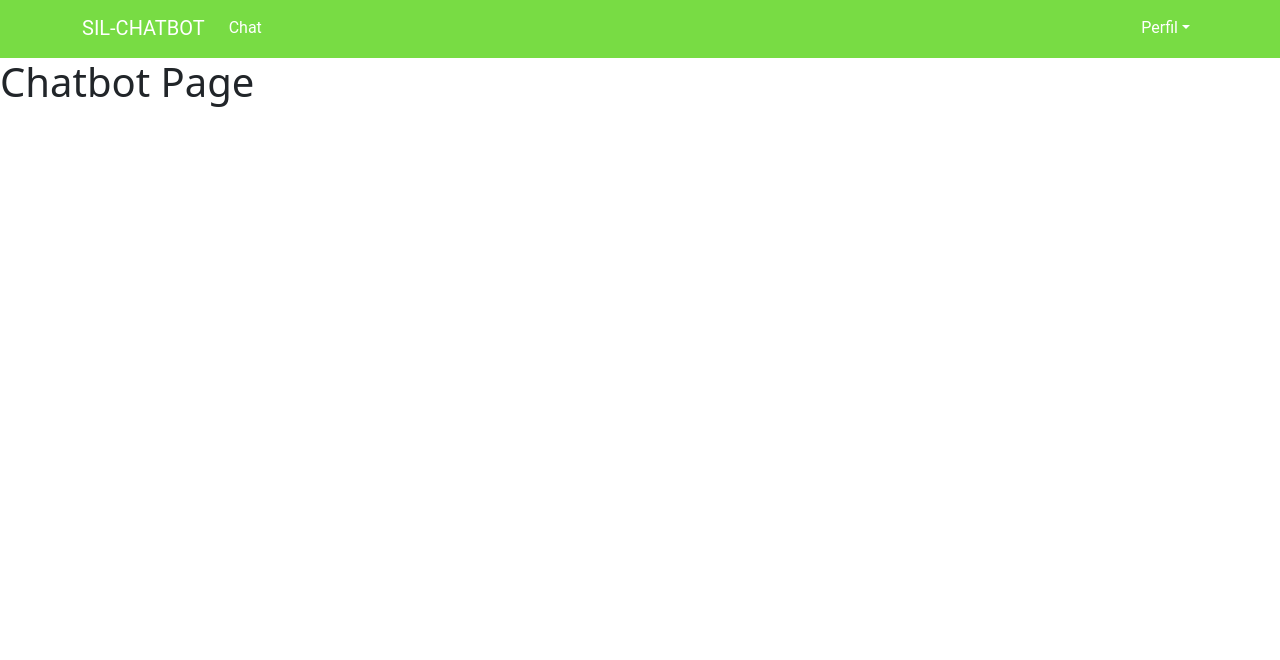
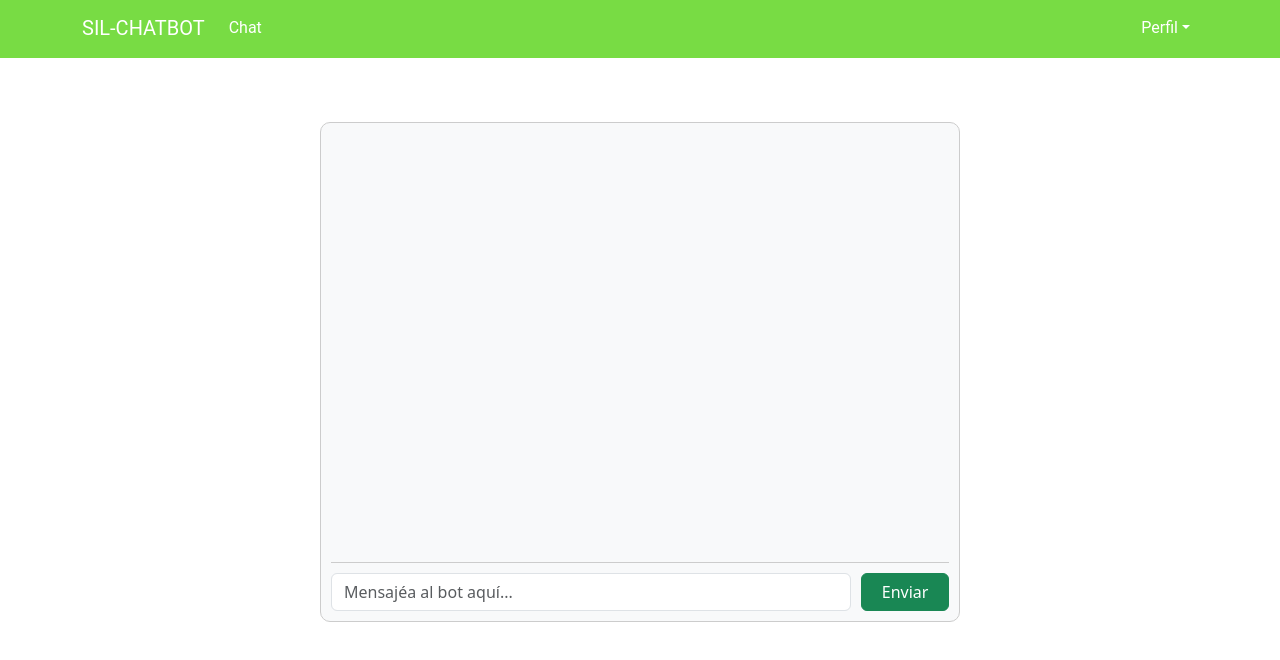
Before and after one commit to JorgeML01/chatbot, a React (Create React App) app in the folder chatbot-app/: page /chatbot in a window 1280 px wide. Shown: the top 660 px of the page. Built offline with nearby package versions, Linux system fonts and the light colour scheme.

Commit message:
chatbot ui update

```diff
--- a/chatbot-app/src/pages/ChatbotPage/ChatbotPage.jsx
+++ b/chatbot-app/src/pages/ChatbotPage/ChatbotPage.jsx
@@ -1,9 +1,48 @@
-function ChatbotPage() {
+import React, { useState } from 'react';
+import { Form, Button } from 'react-bootstrap';
+import './styles.css';  // Archivo CSS personalizado
+
+const Chatbot = () => {
+  const [messages, setMessages] = useState([]);
+  const [inputMessage, setInputMessage] = useState('');
+
+  const handleSendMessage = () => {
+    if (inputMessage.trim()) {
+      const userMessage = { text: inputMessage, sender: 'user' };
+      setMessages([...messages, userMessage]);
+      setInputMessage('');
+
+      // Simular respuesta del bot
+      setTimeout(() => {
+        const botMessage = { text: `Hola Buenos Días! Un gusto en conocerte. ¿Hay algo en lo que necesitas ayuda?`, sender: 'bot' };
+        setMessages(prevMessages => [...prevMessages, botMessage]);
+      }, 1000);
+    }
+  };
+
   return (
-    <div>
-        <h1>Chatbot Page</h1>
+    <div className="chat-container">
+      <div className="messages-container">
+        {messages.map((msg, index) => (
+          <div key={index} className={`message ${msg.sender}`}>
+            <div className="message-text">{msg.text}</div>
+          </div>
+        ))}
+      </div>
+      <Form.Group className="input-container d-flex">
+        <Form.Control
+          type="text"
+          placeholder="Mensajéa al bot aquí..."
+          value={inputMessage}
+          onChange={(e) => setInputMessage(e.target.value)}
+          className="message-input"
+        />
+        <Button variant="success" onClick={handleSendMessage} className="send-button">
+          Enviar
+        </Button>
+      </Form.Group>
     </div>
   );
-}
+};
 
-export default ChatbotPage;
+export default Chatbot;
--- /dev/null
+++ b/chatbot-app/src/pages/ChatbotPage/styles.css
@@ -0,0 +1,65 @@
+.chat-container {
+    width: 50%;
+    height: 500px;
+    border: 1px solid #ccc;
+    border-radius: 10px;
+    display: flex;
+    flex-direction: column;
+    justify-content: space-between;
+    background-color: #f8f9fa;
+    padding: 10px;
+    margin: 0 auto;
+    margin-top: 5%;
+  }
+
+  .messages-container {
+    flex-grow: 1;
+    overflow-y: auto;
+    margin-bottom: 10px;
+    padding-right: 10px;
+  }
+
+  .message {
+    margin-bottom: 10px;
+    max-width: 70%;
+    padding: 10px;
+    border-radius: 20px;
+    position: relative;
+  }
+
+  .message.user {
+    align-self: flex-end;
+    background-color: #e1ffc7;
+    color: #333;
+  }
+
+  .message.bot {
+    align-self: flex-start;
+    background-color: #28a745;
+    color: #fff;
+  }
+
+  .message-text {
+    font-size: 14px;
+  }
+
+  .input-container {
+    border-top: 1px solid #ccc;
+    padding-top: 10px;
+  }
+
+  .message-input {
+    flex-grow: 1;
+    border-radius: 20px;
+    padding: 10px;
+  }
+
+  .send-button {
+    margin-left: 10px;
+    border-radius: 20px;
+    width: 100px;
+  }
+
+  .send-button i {
+    font-size: 20px;
+  }
```
